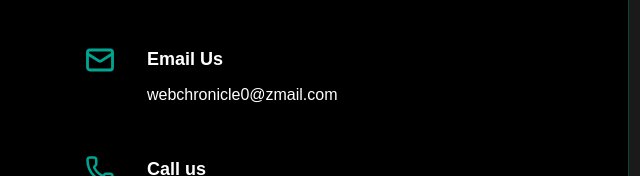
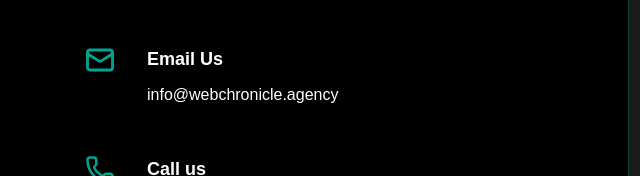
Before and after one commit to web-chronicle-agency/webchronicle, a plain HTML site: page index.html in a window 1280 px wide. Shown: the part 3202-3378 px from the top of the page, 3-643 px from the left. Drawn offline with Linux system fonts and the light colour scheme.

Commit message:
Email update

```diff
--- a/index.html
+++ b/index.html
@@ -299,7 +299,7 @@
             <div>
               <h3>Email Us</h3>
               <p></p>
-              <a role="button" href="mailto:webchronicle0@zmail.com">webchronicle0@zmail.com</a>
+              <a role="button" href="mailto:webchronicle0@zmail.com">info@webchronicle.agency</a>
             </div>
           </div>
           <div class="contact-item">
```
